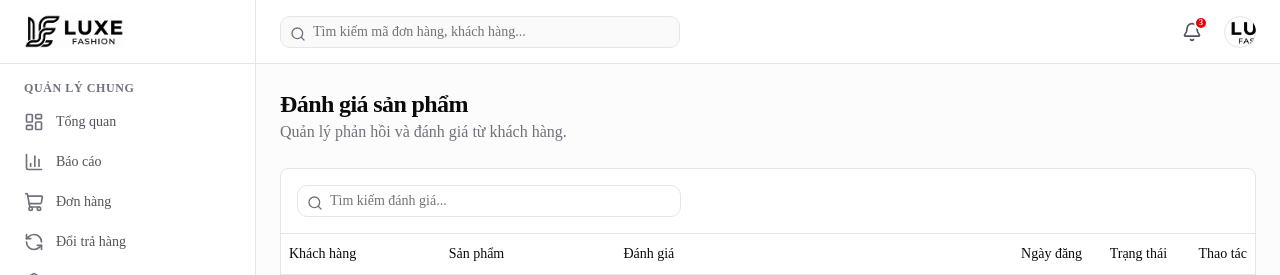
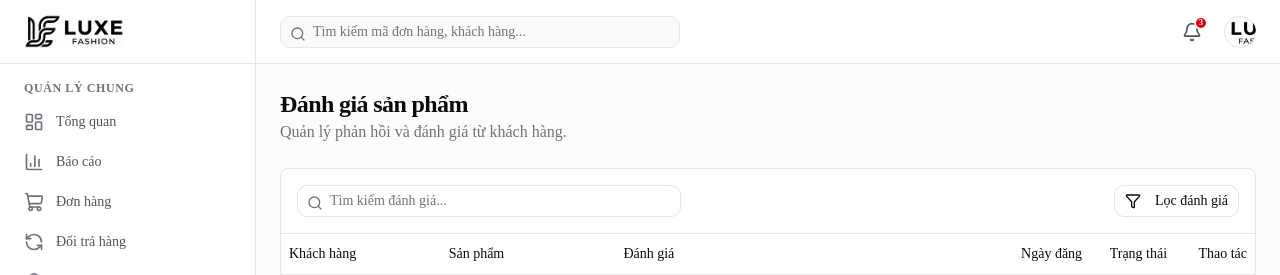
Before and after one commit to tinhvippro123/fashion-shop-admin, a Next.js app: page /reviews in a window 1280 px wide. Shown: the top 275 px of the page. Built offline with nearby package versions, Linux system fonts and the light colour scheme.

Commit message:
feat: add Filter button to ReviewTable to ensure consistency across pages

```diff
--- a/src/features/reviews/components/ReviewTable.tsx
+++ b/src/features/reviews/components/ReviewTable.tsx
@@ -11,7 +11,7 @@ import {
   TableRow,
 } from "@/shared/ui/table";
 import { Badge } from "@/shared/ui/badge";
-import { Search, MoreHorizontal, Star, MessageSquare } from "lucide-react";
+import { Search, MoreHorizontal, Star, MessageSquare, Filter } from "lucide-react";
 import {
   DropdownMenu,
   DropdownMenuContent,
@@ -37,6 +37,12 @@ export function ReviewTable() {
             <Search className="absolute left-2.5 top-2.5 h-4 w-4 text-zinc-500" />
             <Input type="search" placeholder="Tìm kiếm đánh giá..." className="pl-8" />
           </div>
+          <Button variant="outline" className="hidden sm:flex ml-auto">
+            <Filter className="mr-2 h-4 w-4" /> Lọc đánh giá
+          </Button>
+          <Button variant="outline" size="icon" className="sm:hidden ml-auto">
+            <Filter className="h-4 w-4" />
+          </Button>
         </div>
 
         {/* Desktop Table View */}
```
